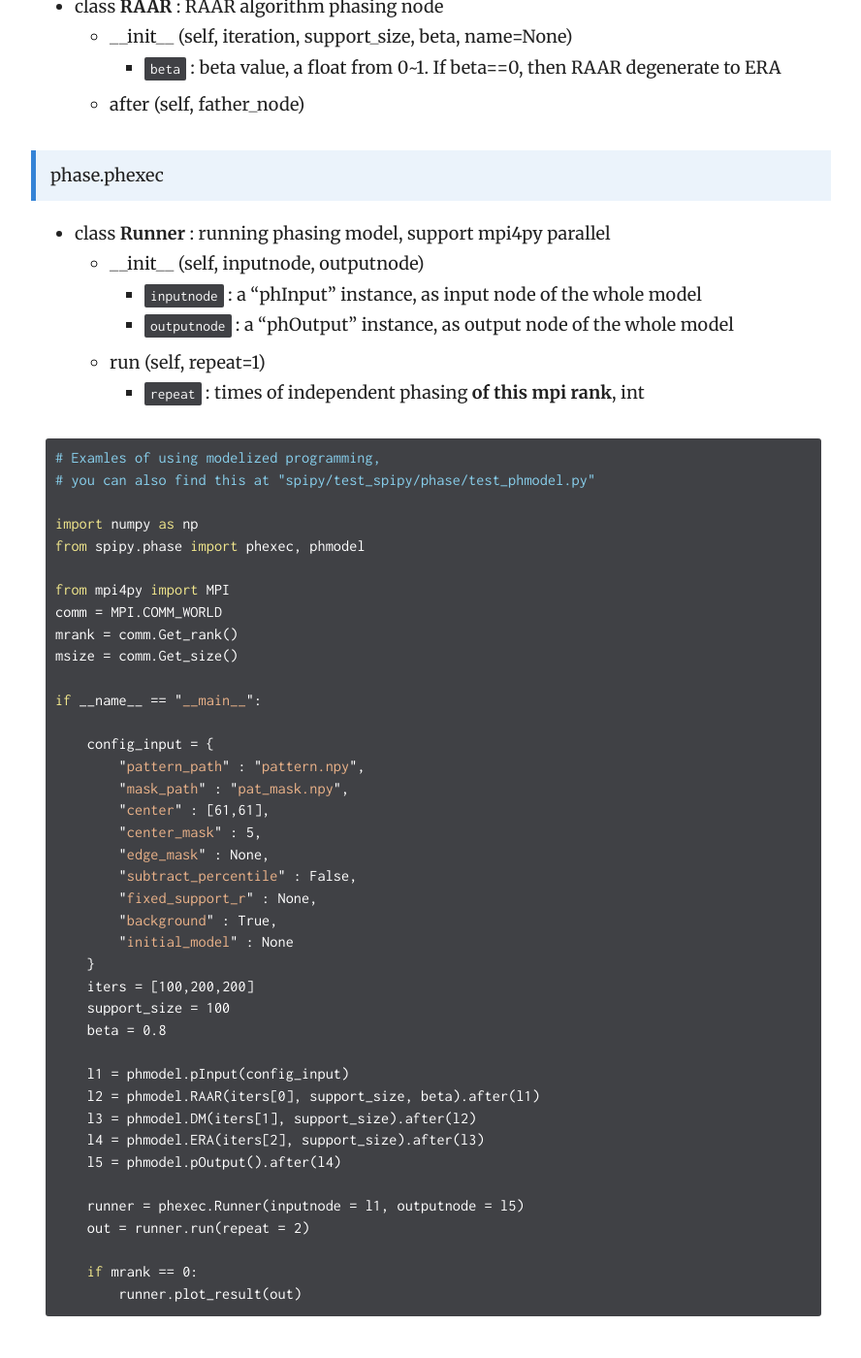
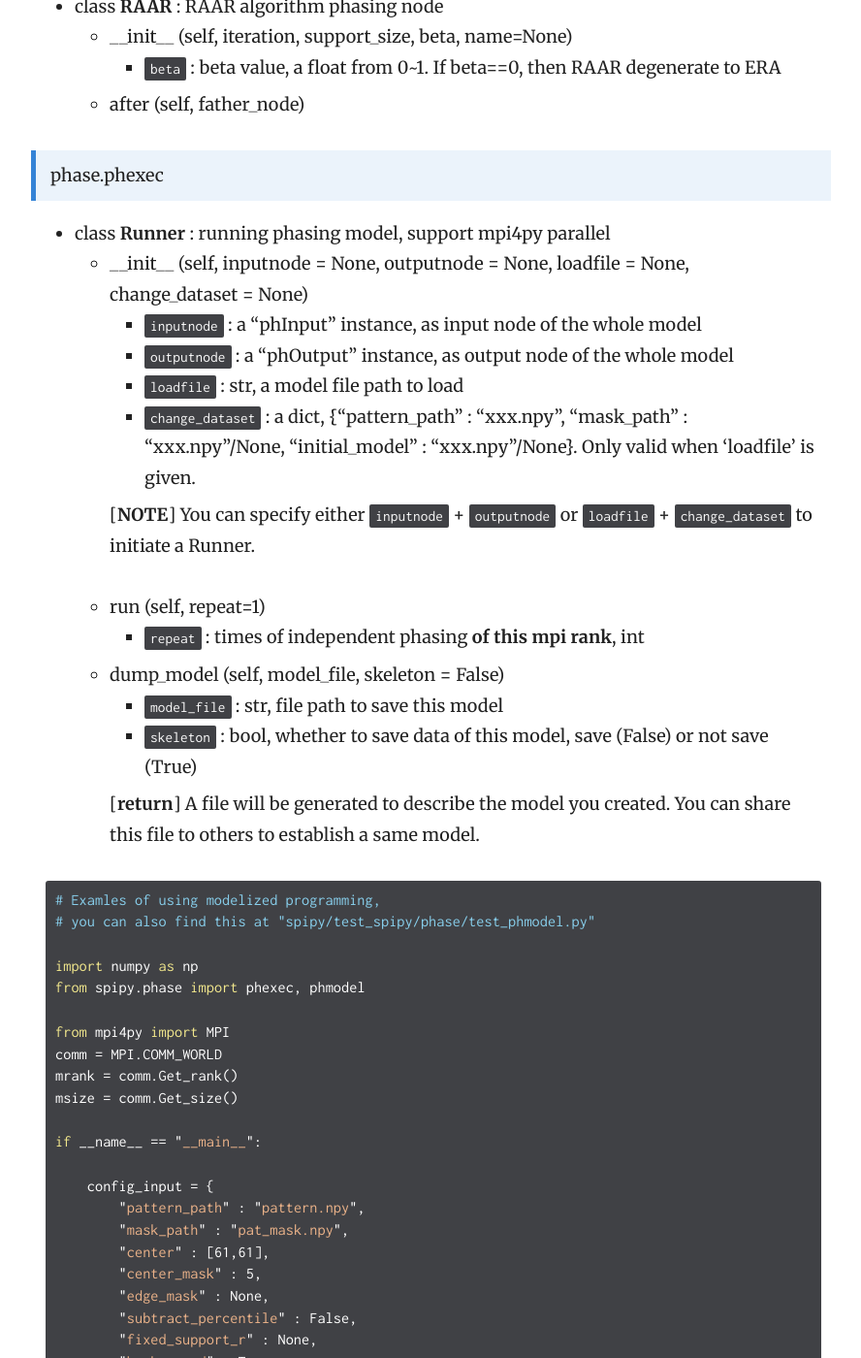
Before and after one commit to estonshi/spipy-wiki, a Jekyll site: the page built from _docs/bDocuments/phase.md, in a window 1280 px wide and 1400 px high, scrolled down 4903 px. Shown: the whole window at 97% size, without its empty margins (343-1231 px from the left). Built offline with Jekyll 4.4.1, drawn with Linux system fonts in a browser that asks for light colours; some of the changed text lies outside the part shown.

Commit message:
update v3.1

````diff
--- a/_docs/bDocuments/phase.md
+++ b/_docs/bDocuments/phase.md
@@ -171,11 +171,21 @@ order: 4
 > phase.phexec
 
 - class **Runner** : running phasing model, support mpi4py parallel
-    - \_\_init\_\_ (self, inputnode, outputnode)
+    - \_\_init\_\_ (self, inputnode = None, outputnode = None, loadfile = None, change_dataset = None)
         - `inputnode` : a "phInput" instance, as input node of the whole model
         - `outputnode` : a "phOutput" instance, as output node of the whole model
+        - `loadfile` : str, a model file path to load
+        - `change_dataset` : a dict, {"pattern\_path" : "xxx.npy", "mask\_path" : "xxx.npy"/None, "initial\_model" : "xxx.npy"/None}. Only valid when 'loadfile' is given.
+
+        [__NOTE__] You can specify either `inputnode` + `outputnode` or `loadfile` + `change_dataset` to initiate a Runner.
+
     - run (self, repeat=1)
         - `repeat` : times of independent phasing **of this mpi rank**, int
+    - dump\_model (self, model\_file, skeleton = False)
+        - `model_file` : str, file path to save this model
+        - `skeleton` : bool, whether to save data of this model, save (False) or not save (True)
+
+        [__return__] A file will be generated to describe the model you created. You can share this file to others to establish a same model.
 
 ```python
 # Examles of using modelized programming,
@@ -205,6 +215,8 @@ if __name__ == "__main__":
     iters = [100,200,200]
     support_size = 100
     beta = 0.8
+    newdataset = {"pattern_path" : "pattern.npy", "mask_path" : "pat_mask.npy", "initial_model" : None}
+
 
     l1 = phmodel.pInput(config_input)
     l2 = phmodel.RAAR(iters[0], support_size, beta).after(l1)
@@ -217,4 +229,11 @@ if __name__ == "__main__":
 
     if mrank == 0:
         runner.plot_result(out)
+
+    # Dump model and load it
+
+    runner.dump_model("temp_model.json", skeleton=True)
+    runner2 = phexec.Runner(inputnode = None, outputnode = None, \
+                            loadfile = "temp_model.json", change_dataset = newdataset)
+    out = runner2.run(repeat = 1)
 ```
````
Also changed, not shown: _posts/2020-01-24.md (added, +8 -0 lines).
